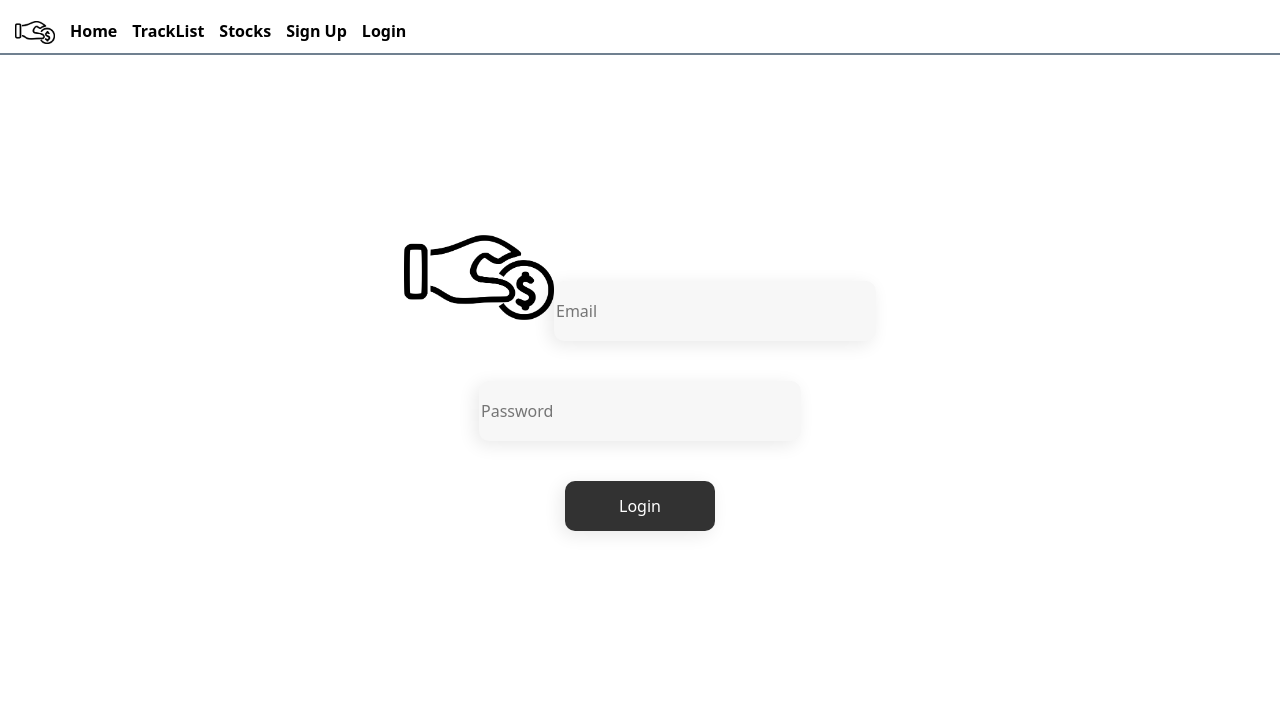
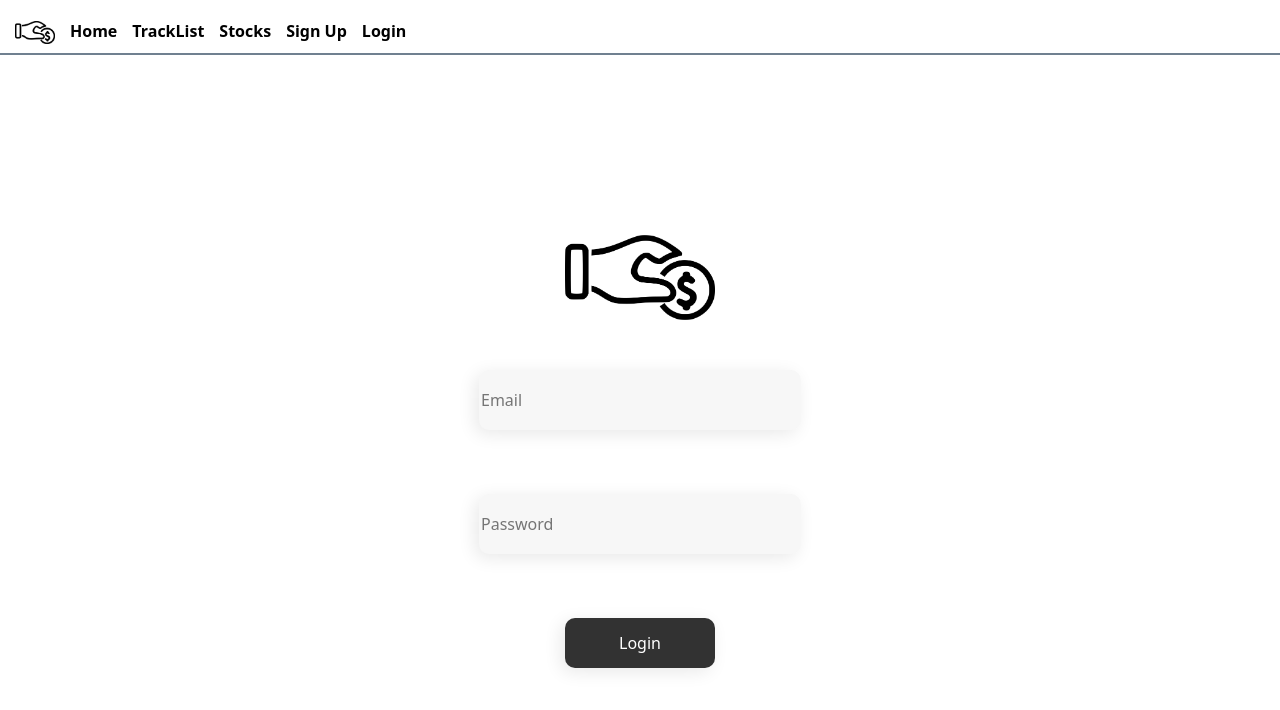
Before and after one commit to svastiks/react-all-investments-portfolio, a React (Create React App) app in the folder client/: page /login in a window 1280 px wide. Shown: the top 710 px of the page. Built offline with nearby package versions, Linux system fonts and the light colour scheme.

Commit message:
deploying with render and netlify

```diff
--- a/client/src/Components/Coinlist.jsx
+++ b/client/src/Components/Coinlist.jsx
@@ -16,12 +16,12 @@ const Coinlist = (coin) => {
     const send = () => {
         const array = [coin.id, coin.image, coin.name, coin.symbol, coin.price, coin.volume];
         localStorage.setItem(`${coin.id}`, JSON.stringify(array));
-        console.log('Works');
+        //console.log('Works');
 
         if (localStorage.getItem(coin.id) != null) {
             setDisabled(true);
             setDisabledRemove(false);
-            console.log('Disabled');
+            //console.log('Disabled');
         }
         else {
             setDisabled(false);
--- a/client/src/Components/Search.jsx
+++ b/client/src/Components/Search.jsx
@@ -13,7 +13,7 @@ export default function Search() {
         axios.get(`https://api.coingecko.com/api/v3/coins/markets?vs_currency=cad&order=market_cap_desc&per_page=100&page=1&sparkline=false&locale=en`)
             .then(res => {
                 setCoins(res.data);
-                console.log(res.data);
+                //console.log(res.data);
                 setApiStatus(true);
             }).catch(error => {
 
--- a/client/src/Components/SearchStocks.jsx
+++ b/client/src/Components/SearchStocks.jsx
@@ -20,7 +20,7 @@ const SearchStocks = () => {
         axios.get(`https://finnhub.io/api/v1/search?q=apple&token=${api_key}`)
             .then(res => {
                 setStocks(res.data);
-                console.log(res.data);
+                //console.log(res.data);
             }).catch(error => console.log(error));
     }, []);
 
--- a/client/src/Pages/Signup.jsx
+++ b/client/src/Pages/Signup.jsx
@@ -22,10 +22,13 @@ export default function Home() {
         })
 
         const data = await res.json();
-        console.log(data);
+        //console.log(data);
 
         if (data.status === 'error') {
             alert('An account with this email already exists!!')
+        }
+        else {
+            window.location.href = '/login'
         }
     }
 
--- a/client/src/Pages/TrackerList.jsx
+++ b/client/src/Pages/TrackerList.jsx
@@ -19,9 +19,9 @@ const TrackerList = (props) => {
 
   const allItems = { ...localStorage };
   // const item = JSON.parse(allItems);
-  console.log(allItems);
+  //console.log(allItems);
   const itemKeys = Object.keys(allItems);
-  console.log(itemKeys);
+  //console.log(itemKeys);
 
   const [dataArray, setDataArray] = useState([])
 
@@ -44,7 +44,7 @@ const TrackerList = (props) => {
     setDataArray(newDataArray);
   }, [])
 
-  console.log(dataArray);
+  //console.log(dataArray);
 
   const removeCoin = (id) => {
     localStorage.removeItem(id);
--- a/client/src/stylesheet.css
+++ b/client/src/stylesheet.css
@@ -212,6 +212,9 @@ body {
 .signup-cont {
     text-align: center;
     margin-top: 200px;
+    display: flex;
+    flex-direction: column;
+    align-items: center;
 }
 
 .email,
```
